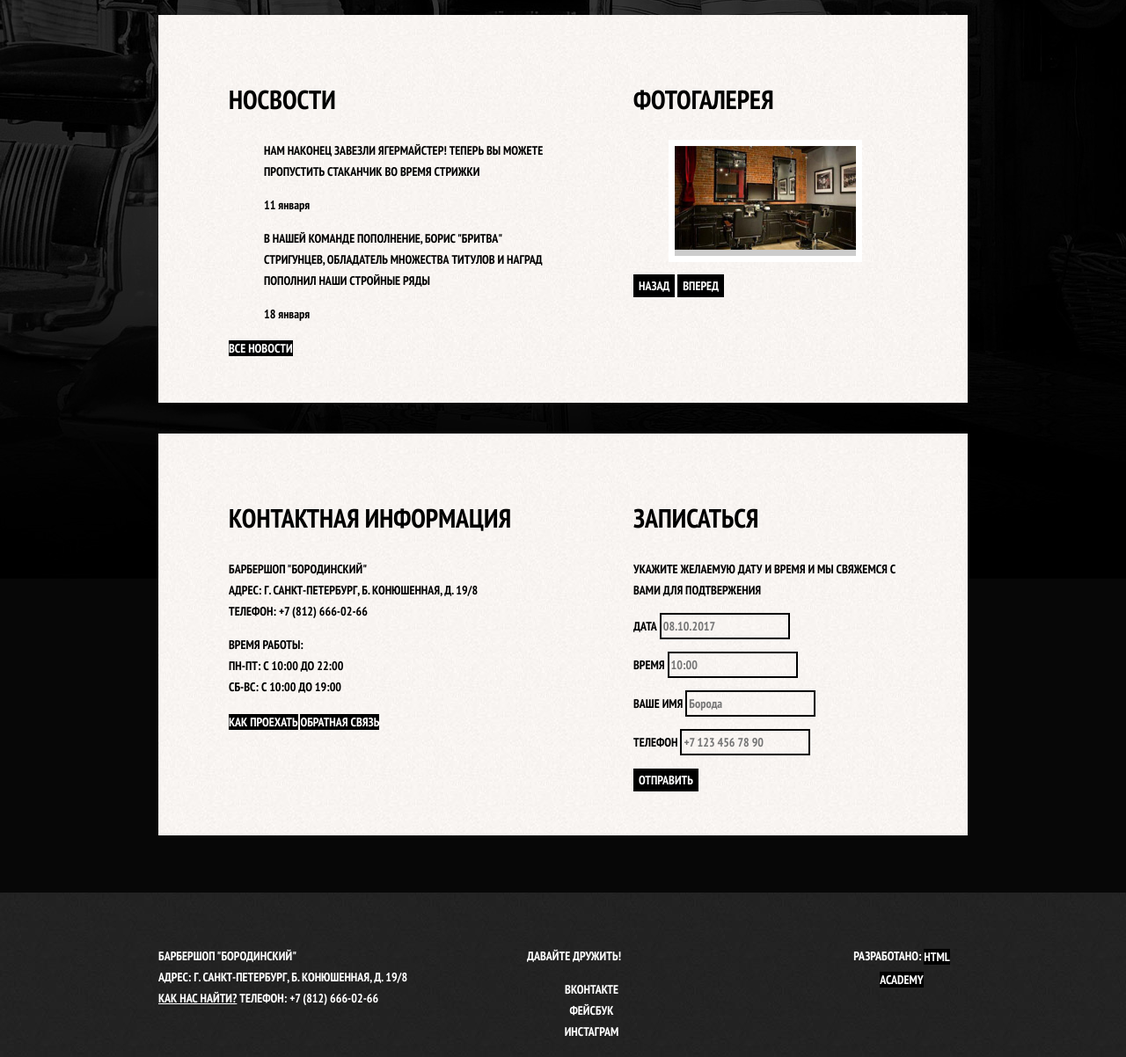
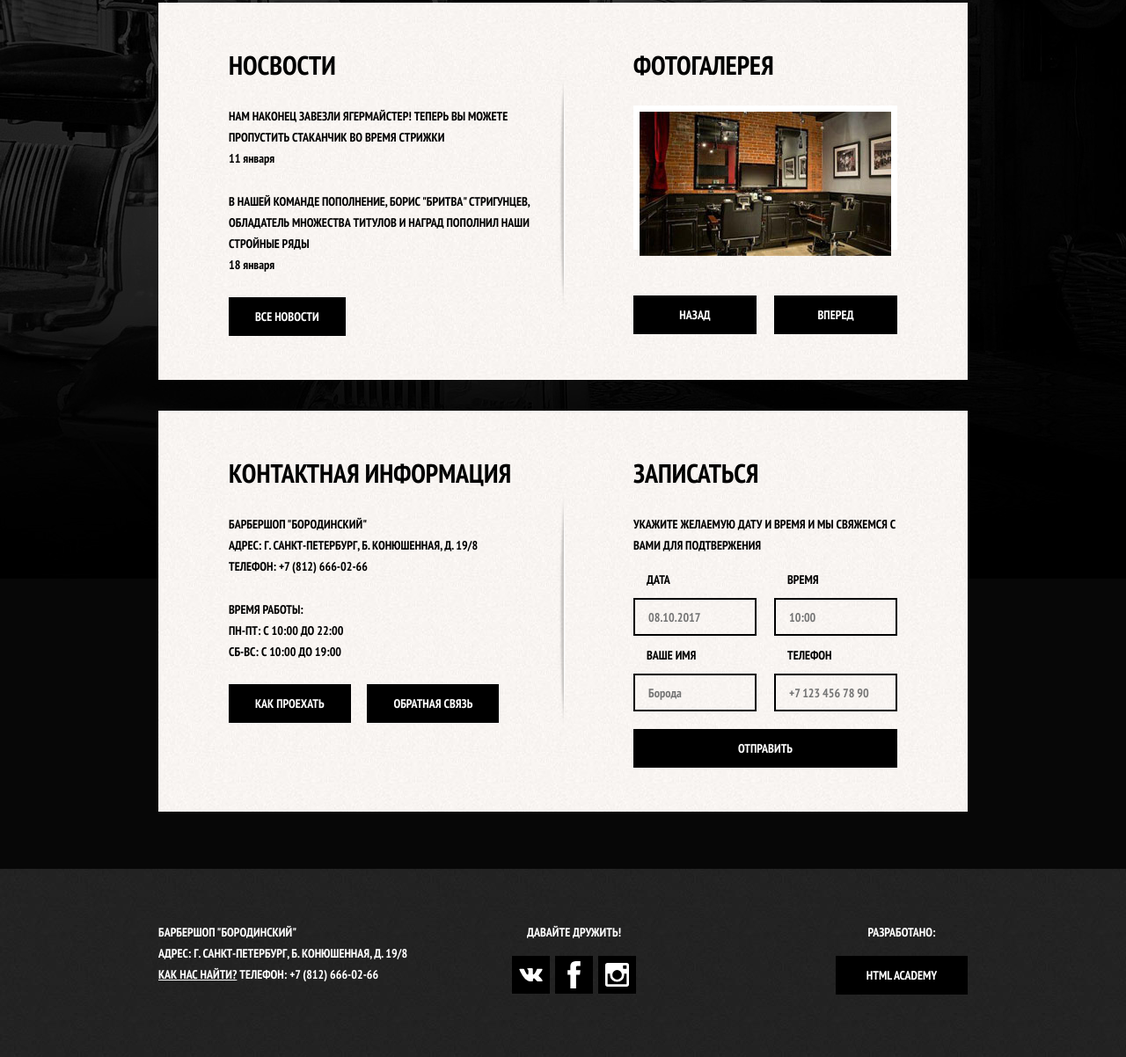
Before and after one commit to Fanveey/barber, a plain HTML site: page index.html in a window 1280 px wide. Shown: the part 611-1813 px from the top of the page at 88% size. Drawn offline with Linux system fonts and the light colour scheme.

Commit message:
закончил index

```diff
--- a/css/style.css
+++ b/css/style.css
@@ -53,6 +53,9 @@ a {
 }
 
 .button{
+    display: inline-block;
+    margin-right: 16px;
+    padding: 10px 30px;
     font: inherit;
 
     text-align: center;
@@ -68,6 +71,13 @@ a {
 .button:focus,
 .button:active {
     background-color: #663d15;
+}
+
+.button.disabled,
+.button:disabled {
+    cursor: default;
+    opacity: 0.5;
+    background-color: #000000;
 }
 
 .main-navigation {
@@ -111,27 +121,67 @@ a {
 }
 
 .feature-item h3 {
+    position: relative;
+    margin: 0;
+    margin-bottom: 60px;
     font-size: 30px;
     line-height: 42px;
+}
+
+.feature-item h3::after {
+    content: "";
+
+    position: absolute;
+    bottom: -30px;
+    left: 50%;
+
+    width: 20px;
+    height: 20px;
+    margin-left: -10px;
+
+    background-color: #ffffff;
+
+    transform: rotate(45deg);
+}
+
+.feature-item p {
+    margin: 0 10px;
 }
 
 .index-columns {
     color: #000000;
 
     background-color: #f8f5f2;
-    background-image: url("../img/pattern-light.jpg");
-    background-position: 0 0;
-    background-repeat: repeat;
+    background-image:
+        url("../img/line.png"),
+        url("../img/pattern-light.jpg");
+    background-position: center, 0 0;
+    background-repeat: no-repeat, repeat;
 }
 
 .index-columns h2 {
+    margin: 0;
+    margin-bottom: 25px;
+
+
     font-size: 30px;
     line-height: 42px;
 
 }
 
 .news-list {
+    margin: 0;
+    margin-bottom: 25px;
+    padding: 0;
     list-style: none;
+}
+
+.news-item {
+    margin-bottom: 25px;
+}
+
+.news-item p {
+    margin: 0;
 }
 
 .news-item time {
@@ -139,11 +189,76 @@ a {
 }
 
 .gallery-content {
+    height: 164px;
+    margin: 0;
+
     background-color: #cccccc;
     border: 7px solid #ffffff;
 }
 
+.gallery-content img {
+    width: 286px;
+    height: 164px;
+}
+
+.gallery-container {
+    position: relative;
+
+    height: 260px;
+}
+
+.gallery-button {
+    box-sizing: border-box;
+    position: absolute;
+    bottom: 0;
+    width: 140px;
+    margin: 0;
+}
+
+.gallery-button-back {
+    left: 0;
+}
+
+.gallery-button-next {
+    right: 0;
+}
+
+.contacts p {
+    margin: 0;
+    margin-bottom: 25px;
+}
+
+.appointment-info {
+    margin: 0;
+    margin-bottom: 15px;
+}
+
+.appointment-form {
+    display: flex;
+    flex-wrap: wrap;
+    justify-content: space-between;
+}
+
+.appointment-item {
+    width: 140px;
+    margin: 0;
+    margin-bottom: 10px;
+}
+
+.appointment-item label {
+    display: block;
+    margin-bottom: 9px;
+    margin-left: 15px;
+}
+
 .appointment-item input {
+    box-sizing: border-box;
+    width: 140px;
+    padding-top: 8px;
+    padding-left: 15px;
+    padding-right: 15px;
+    padding-bottom: 7px;
+
     font: inherit;
 
     background-color: transparent;
@@ -154,6 +269,13 @@ a {
     border-color: #663d15;
 }
 
+.appointment .button {
+    display: block;
+    width: 100%;
+    margin-top: 10px;
+    margin-right: 0;
+}
+
 .page-title {
     font-size: 30px;
     line-height: 42px;
@@ -162,10 +284,35 @@ a {
 .breadcrumbs {
     list-style: none;
     display: flex;
-    justify-content: space-between;
+    justify-content: flex-start;
+    flex-wrap: wrap;
+    padding: 0;
+    margin: 0;
+    margin-bottom: 50px;
 }
 
+.breadcrumbs li {
+    position: relative;
+    margin-right: 42px;
+}
 
+.breadcrumbs li:last-child {
+    margin-right: 0;
+}
+
+.breadcrumbs li::after {
+    content: "";
+    position: absolute;
+    top: 7px;
+    right: -25px;
+
+    width: 8px;
+    height: 8px;
+
+    background-color: #000000;
+
+    transform: rotate(45deg);
+}
 
 .breadcrumbs a {
     color: #000000;
@@ -180,11 +327,23 @@ a {
     color: #aba9a7;
 }
 
+.breadcrumbs-current::after {
+    display: none;
+}
+
 .filter fieldset {
+    padding: 0;
+    margin: 0;
+    margin-bottom: 30px;
     border: none;
 }
 
+.filter fieldset:first-child {
+    margin-bottom: 35px;
+}
+
 .filter legend {
+    margin-bottom: 26px;
     font-size: 24px;
     line-height: 30px;
 }
@@ -348,6 +507,12 @@ a {
 }
 
 .footer-social ul {
+    display: flex;
+    flex-wrap: wrap;
+    justify-content: space-between;
+    width: 141px;
+    margin: 0 auto;
+    padding: 0;
     list-style: none;
 }
 
@@ -557,11 +722,46 @@ a {
     width: 145px;
 }
 
+.footer-social b {
+    display: block;
+    margin-bottom: 15px;
+}
+
+.social-button {
+    display: flex;
+    align-items: center;
+    justify-content: center;
+    width: 43px;
+    height: 43px;
+
+    background-color: #000000;
+}
+
+.social-button:hover,
+.social-button:focus {
+    background-color: #ffffff;
+}
+
+.social-button:hover path,
+.social-button:focus path {
+    fill: #000000;
+}
+
 .footer-copyright {
     width: 150px;
     margin: 0;
     margin-left: auto;
     min-height: 100px;
+}
+
+.footer-copyright .button {
+    display: block;
+    margin-right: 0;
+}
+
+.footer-copyright b {
+    display: block;
+    margin-bottom: 15px;
 }
 
 .inner-page .main-header {
@@ -604,11 +804,7 @@ a {
     min-height: 42px;
 }
 
-.breadcrumbs {
-    padding: 0;
-    margin: 0;
-    margin-bottom: 50px;
-}
+
 
 .filters {
     width: 180px;
--- a/index.html
+++ b/index.html
@@ -22,7 +22,7 @@
                             <li><a href="contacts.html">Контакты</a></li>
                         </ul>
                         <ul class="user-navigation">
-                            <li class="login-link">
+                            <li >
                                 <a class="login-link" href="login.html">Вход</a>
                             </li>
                         </ul>
@@ -70,11 +70,13 @@
 
                 <section class="gallery">
                     <h2>Фотогалерея</h2>
-                    <figure class="gallery-content">
-                        <a href="#"><img src="img/studio.jpg" width="286" height="164" alt="Интерьер"></a>
-                    </figure>
-                    <button class="button gallery-button gallery-button-back" type="button">Назад</button>
-                    <button class="button gallery-button gallery-button-next" type="button">Вперед</button>
+                    <div class="gallery-container">
+                        <figure class="gallery-content">
+                            <a href="#"><img src="img/studio.jpg" width="286" height="164" alt="Интерьер"></a>
+                        </figure>
+                        <button class="button gallery-button gallery-button-back" type="button">Назад</button>
+                        <button class="button gallery-button gallery-button-next" type="button">Вперед</button>
+                    </div>
                 </section>
             </div>
 
@@ -131,9 +133,15 @@
                 <div class="footer-social">
                     <b>Давайте дружить!</b>
                     <ul>
-                        <li><a class="social-button" href="#">Вконтакте</a></li>
-                        <li><a class="social-button" href="#">Фейсбук</a></li>
-                        <li><a class="social-button" href="#">Инстаграм</a></li>
+                        <li><a class="social-button" href="#"><span class="visually-hidden">Вконтакте</span>
+                        <img src="./img/vk.svg" width="27" height="15">
+                        </a></li>
+                        <li><a class="social-button" href="#"><span class="visually-hidden">Фейсбук</span>
+                        <img src="./img/facebook.svg" width="27" height="15">
+                        </a></li>
+                        <li><a class="social-button" href="#"><span class="visually-hidden">Инстаграм</span>
+                        <img src="./img/instagram.svg" width="27" height="15">
+                        </a></li>
                     </ul>
                 </div>
                 <p class="footer-copyright">
```
Also changed, not shown: catalog-item.html (+9 -3 lines), catalog.html (+9 -3 lines), price.html (+9 -3 lines), img/facebook.svg (added), img/instagram.svg (added), img/line.png (added), img/vk.svg (added).
